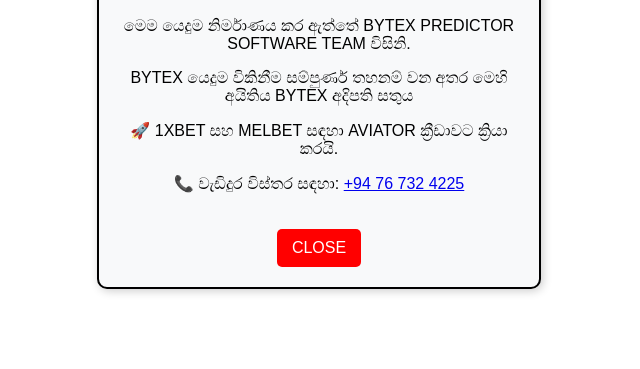
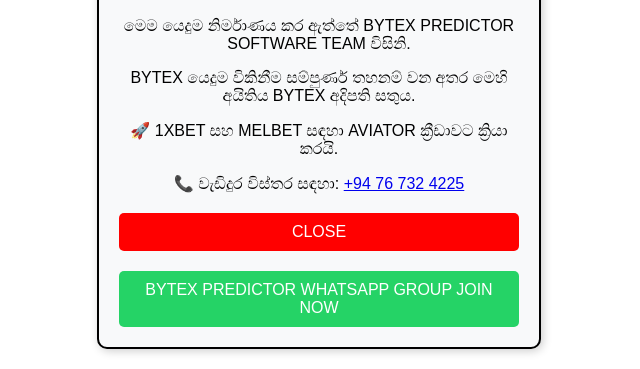
Before and after one commit to NAWEEN54321/SRI_LANKA_BYTEX_SIGNAL_PREDICTOR_2025, a plain HTML site: page index.html in a window 1280 px wide. Shown: the part 443-812 px from the top of the page, without its empty margins (321-961 px from the left). Drawn offline with Linux system fonts and the light colour scheme.

Commit message:
index.html

```diff
--- a/index.html
+++ b/index.html
@@ -1,4 +1,3 @@
-
 <!DOCTYPE html>
 <html lang="si">
 <head>
@@ -33,7 +32,7 @@
             width: 100%;
             border-radius: 10px;
         }
-        .close-btn {
+        .close-btn, .whatsapp-btn {
             background-color: red;
             color: white;
             border: none;
@@ -42,9 +41,17 @@
             cursor: pointer;
             border-radius: 5px;
             margin-top: 20px;
+            display: block;
+            width: 100%;
         }
         .close-btn:hover {
             background-color: darkred;
+        }
+        .whatsapp-btn {
+            background-color: #25D366;
+        }
+        .whatsapp-btn:hover {
+            background-color: #1ebe5d;
         }
     </style>
 </head>
@@ -61,10 +68,11 @@
         <h2>📢 NOTICE</h2>
         <img src="https://dl.dropboxusercontent.com/scl/fi/opptdtk92bl4jvw6t31yq/IMG-20250218-WA0007.jpg?rlkey=4br287q5onf9v4myjb7usbk1d&st=rhx8f9zt" alt="Notice Image">
         <p>මෙම යෙදුම නිර්මාණය කර ඇත්තේ BYTEX PREDICTOR SOFTWARE TEAM විසිනි.</p>
-        <p>BYTEX යෙදුම විකිනීම සම්පුර්ණ තහනම් වන අතර මෙහි අයිතිය BYTEX අදිපති සතුය<p>
+        <p>BYTEX යෙදුම විකිනීම සම්පුර්ණ තහනම් වන අතර මෙහි අයිතිය BYTEX අදිපති සතුය.</p>
         <p>🚀 1XBET සහ MELBET සඳහා AVIATOR ක්‍රීඩාවට ක්‍රියා කරයි.</p>
         <p>📞 වැඩිදුර විස්තර සඳහා: <a href="https://wa.me/94767324225" target="_blank">+94 76 732 4225</a></p>
         <button class="close-btn" onclick="redirectToURL()">CLOSE</button>
+        <button class="whatsapp-btn" onclick="joinWhatsApp()">BYTEX PREDICTOR WHATSAPP GROUP JOIN NOW</button>
     </div>
 </div>
 
@@ -85,6 +93,10 @@
         }
     }
 
+    function joinWhatsApp() {
+        window.location.href = "https://chat.whatsapp.com/Kiuaab7aVmW14cyBOfKWnH"; // WhatsApp Group Link
+    }
+
     window.onload = checkInternet; // Page Load වෙද්දී Internet පරීක්ෂා කරන්න
 </script>
 
```
